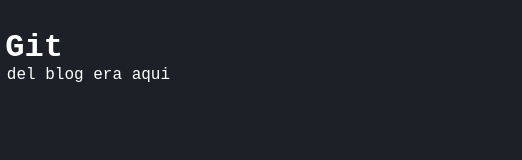
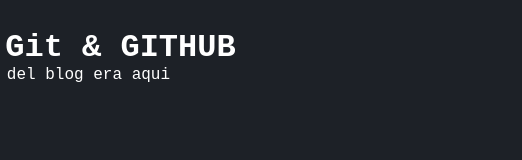
Before and after one commit to Alias23/curso-Git, a plain HTML site: page index.html in a window 1280 px wide. Shown: the full height of the page, 118-640 px from the left. Drawn offline with Linux system fonts and the light colour scheme.

Commit message:
change title

```diff
--- a/index.html
+++ b/index.html
@@ -14,7 +14,7 @@
     <div>
         <img src="img/Git_Logo-700x700.png">
         <h1>
-            Curso Git
+            Curso Git & GITHUB
         </h1>
     </div>
     <div>
```
